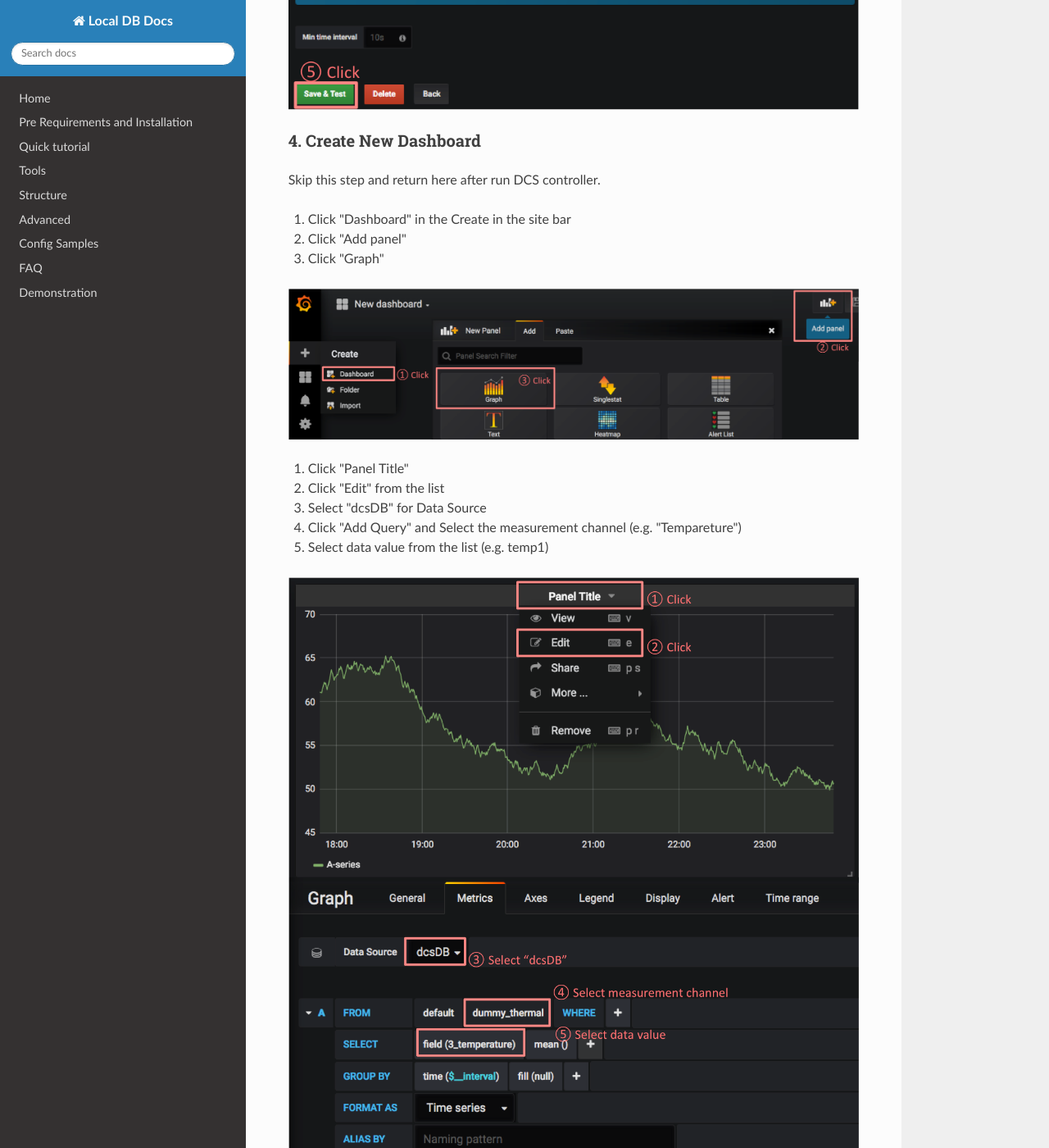
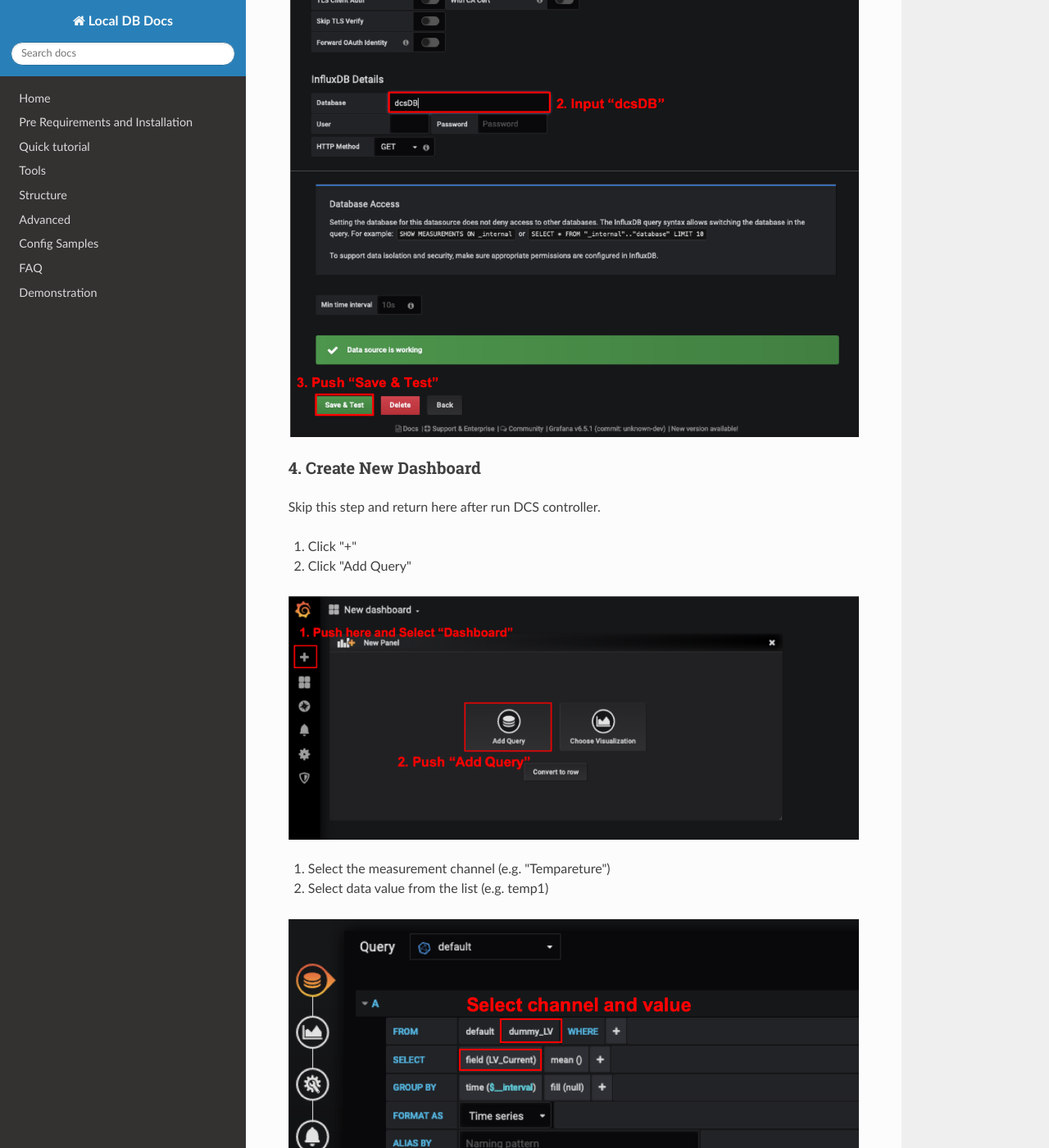
Before and after one commit to jlab-hep/localdb-docs, an MkDocs documentation site: the page built from docs/database_demonstration_grafana.md, in a window 1280 px wide and 1400 px high, scrolled down 2330 px. Shown: the whole window at 82% size. Built offline with MkDocs 1.6.1, drawn with Linux system fonts in a browser that asks for light colours; nearby versions of some CDN libraries; old or Windows-style settings are respelled for this version of MkDocs; some of the changed text lies outside the part shown.

Commit message:
Edit grafana page for latest version

```diff
--- a/docs/database_demonstration_grafana.md
+++ b/docs/database_demonstration_grafana.md
@@ -17,42 +17,37 @@ Password:
 Access to [http://127.0.0.1:3000/](http://127.0.0.1:3000/) with the machine's browser on the same network as DB machine,<br>
 and you can see the web page as follows:
 
-![grafana top](images/demo_grafana_top.png)
 
 ### 2. Login
 
 Login with the username: 'admin' and the password: 'admin'
+![grafana top](images/demo_grafana_top.png)
 
 ### 3. Add Database Source
 
-1. Click "Data Sources" in the Configuration in the side bar
-2. Click "Add data source"
+1. Click "Add data source"
+2. Click "InfluxDB"
 
 ![grafana add db source](images/demo_grafana_db_source_1.png)
+![grafana add db source](images/demo_grafana_db_source_2.png)
 
-1. Set Name "dcsDB"
-2. Set Type "influxDB"
 3. Set URL "http://localhost:8086"
 4. Set Database "dcsDB"
 5. Click "Save & Test"
 
-![grafana add db source config](images/demo_grafana_db_source_2.png)
+![grafana add db source](images/demo_grafana_db_source_3.png)
 
 ### 4. Create New Dashboard
 Skip this step and return here after run DCS controller.
 
-1. Click "Dashboard" in the Create in the site bar
-2. Click "Add panel"
-3. Click "Graph"
+1. Click "+"
+2. Click "Add Query"
 
-![grafana add dashboard](images/demo_grafana_dashboard_1.png)
+![grafana add dashboard](images/demo_grafana_db_source_4.png)
 
-1. Click "Panel Title"
-2. Click "Edit" from the list
-3. Select "dcsDB" for Data Source
-4. Click "Add Query" and Select the measurement channel (e.g. "Tempareture")
-5. Select data value from the list (e.g. temp1)
+3. Select the measurement channel (e.g. "Tempareture")
+4. Select data value from the list (e.g. temp1)
 
-![grafana add dashboard](images/demo_grafana_dashboard_2.png)
+![grafana add dashboard](images/demo_grafana_db_source_5.png)
 
 Finish installation. Back to the previous page and go to next step.
```
Also changed, not shown: docs/database_demonstration_download_itkpd.md (+4 -2 lines), docs/database_demonstration_install_daq_machine.md (+1 -1 lines), docs/database_demonstration_viewer.md (+2 -1 lines), docs/images/demo_grafana_db_source_1.png, docs/images/demo_grafana_db_source_2.png, docs/images/demo_grafana_db_source_3.png (added), docs/images/demo_grafana_db_source_4.png (added), docs/images/demo_grafana_db_source_5.png (added), docs/images/demo_grafana_top.png.
